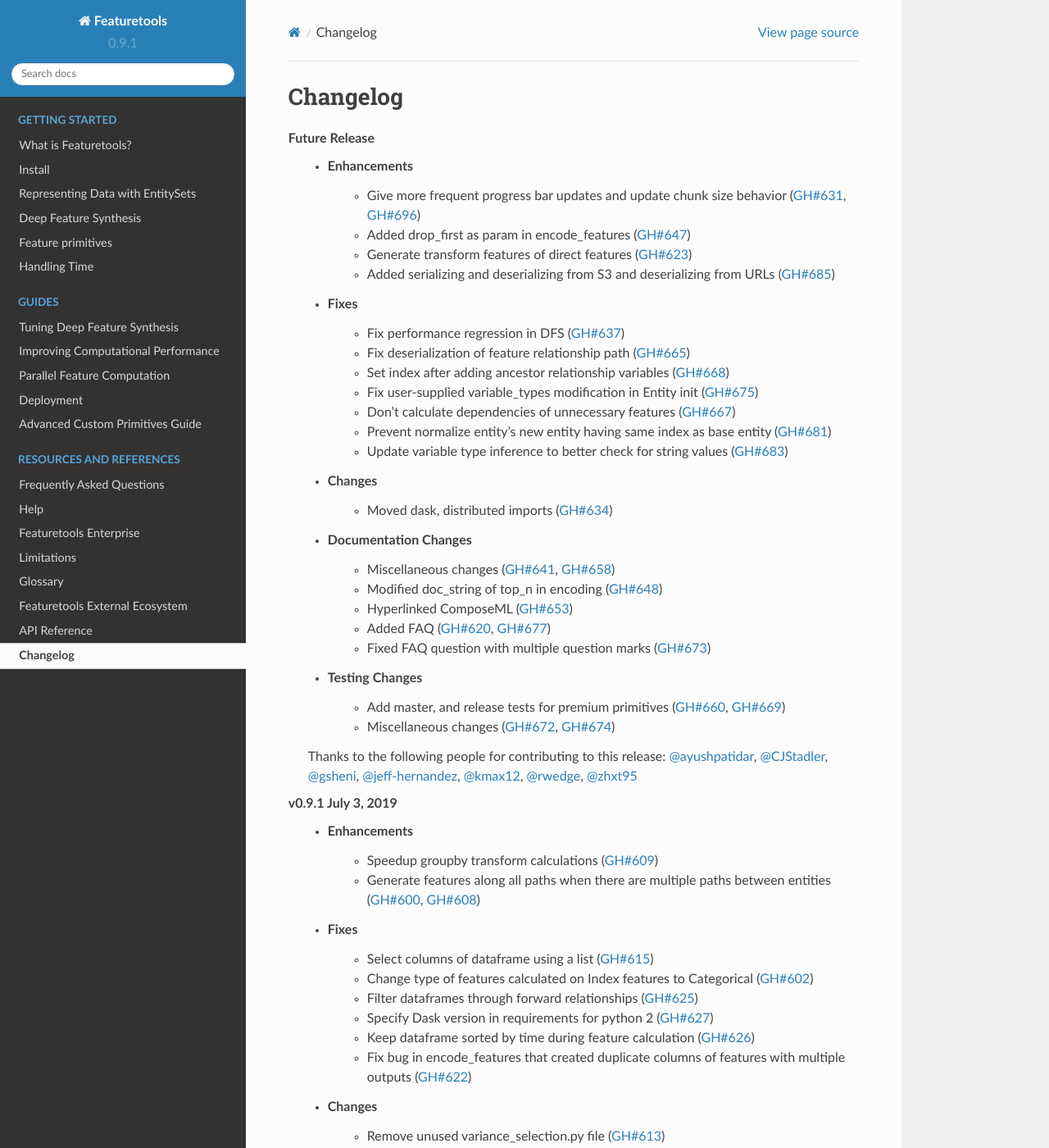
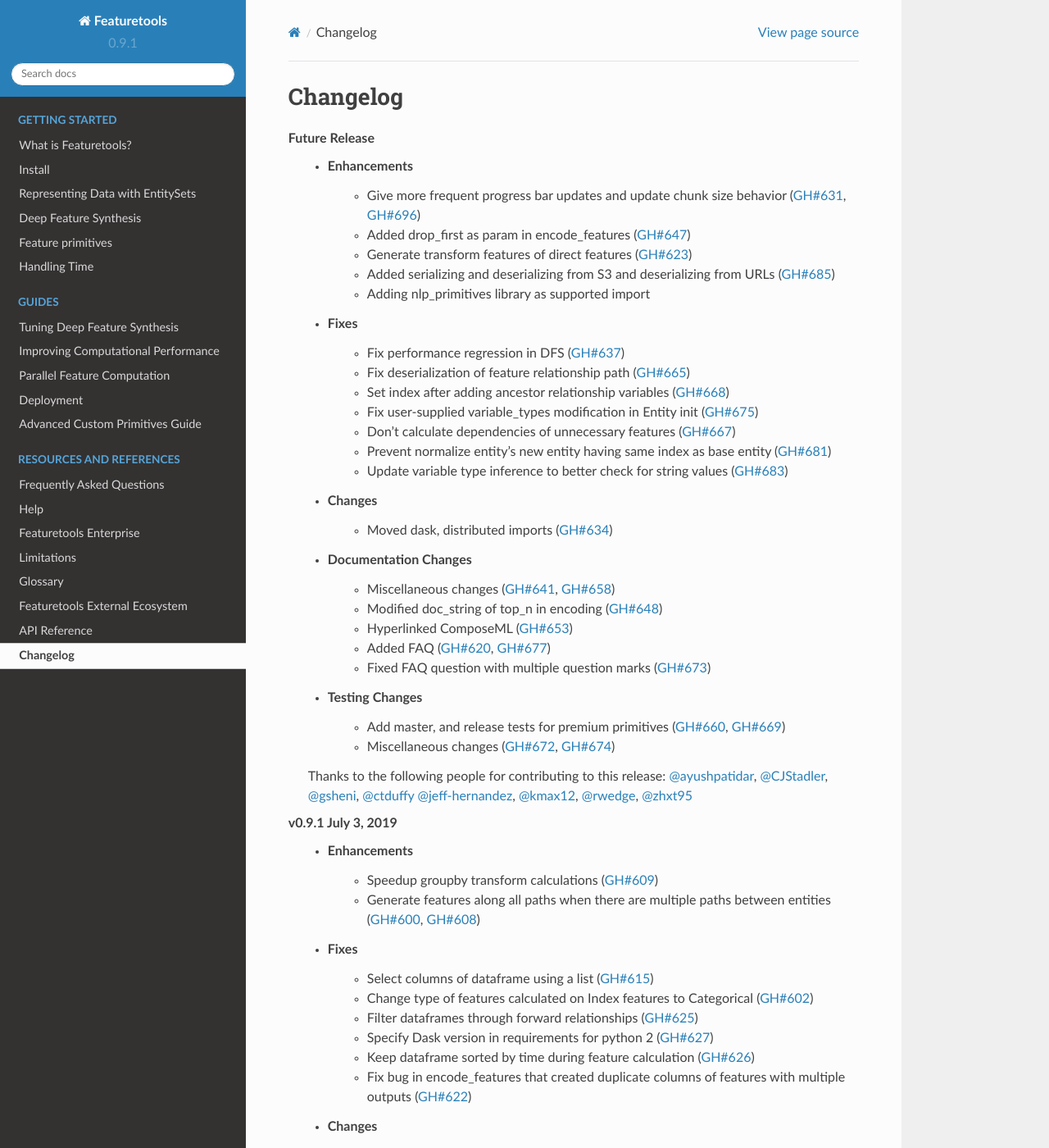
Before and after one commit to alteryx/featuretools, a Sphinx documentation site: the page built from docs/source/changelog.rst, in a window 1280 px wide and 1400 px high. Shown: the whole window at 82% size. Built offline with Sphinx 7.4.7 and the Read the Docs theme 2.0.0, drawn with Linux system fonts in a browser that asks for light colours; pages that are not in the unit, such as notebooks, are missing from menus.

Commit message:
adds support for nlp-primitives

```diff
--- a/docs/source/changelog.rst
+++ b/docs/source/changelog.rst
@@ -8,6 +8,7 @@
         * Added drop_first as param in encode_features (:pr:`647`)
         * Generate transform features of direct features (:pr:`623`)
         * Added serializing and deserializing from S3 and deserializing from URLs (:pr:`685`)
+        * Adding nlp_primitives library as supported import
     * Fixes
         * Fix performance regression in DFS (:pr:`637`)
         * Fix deserialization of feature relationship path (:pr:`665`)
@@ -29,7 +30,7 @@
         * Miscellaneous changes (:pr:`672`, :pr:`674`)
 
     Thanks to the following people for contributing to this release:
-    :user:`ayushpatidar`, :user:`CJStadler`, :user:`gsheni`,
+    :user:`ayushpatidar`, :user:`CJStadler`, :user:`gsheni`, :user:`ctduffy`
     :user:`jeff-hernandez`, :user:`kmax12`, :user:`rwedge`, :user:`zhxt95`
 
 **v0.9.1 July 3, 2019**
--- a/setup.py
+++ b/setup.py
@@ -9,6 +9,7 @@
 extras_require = {
   'tsfresh': ['featuretools-tsfresh-primitives >= 0.1.0'],
   'update_checker': ['featuretools-update-checker >= 1.0.0'],
+  'nlp_primitives': ['nlp-primitives >= 0.0.0'],
 }
 extras_require['complete'] = sorted(set(sum(extras_require.values(), [])))
 
```
Also changed, not shown: 1 other file.
